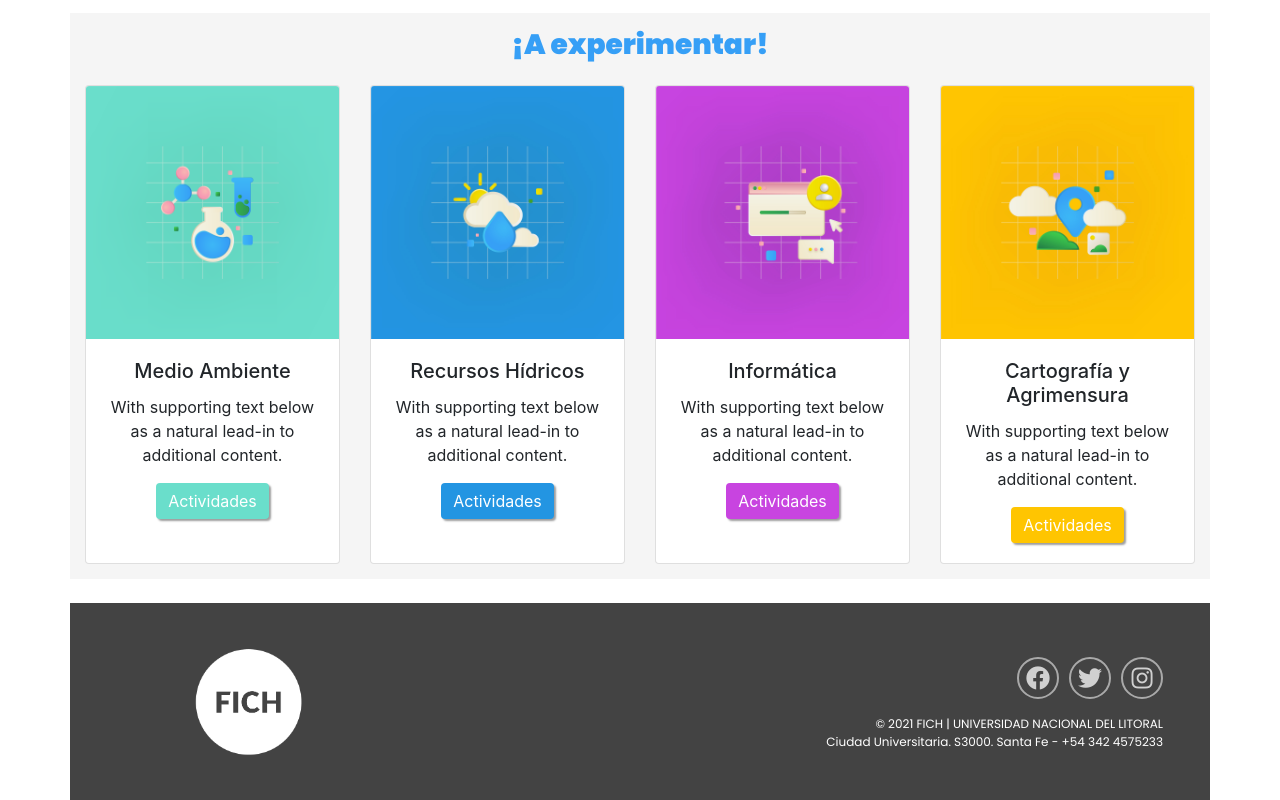
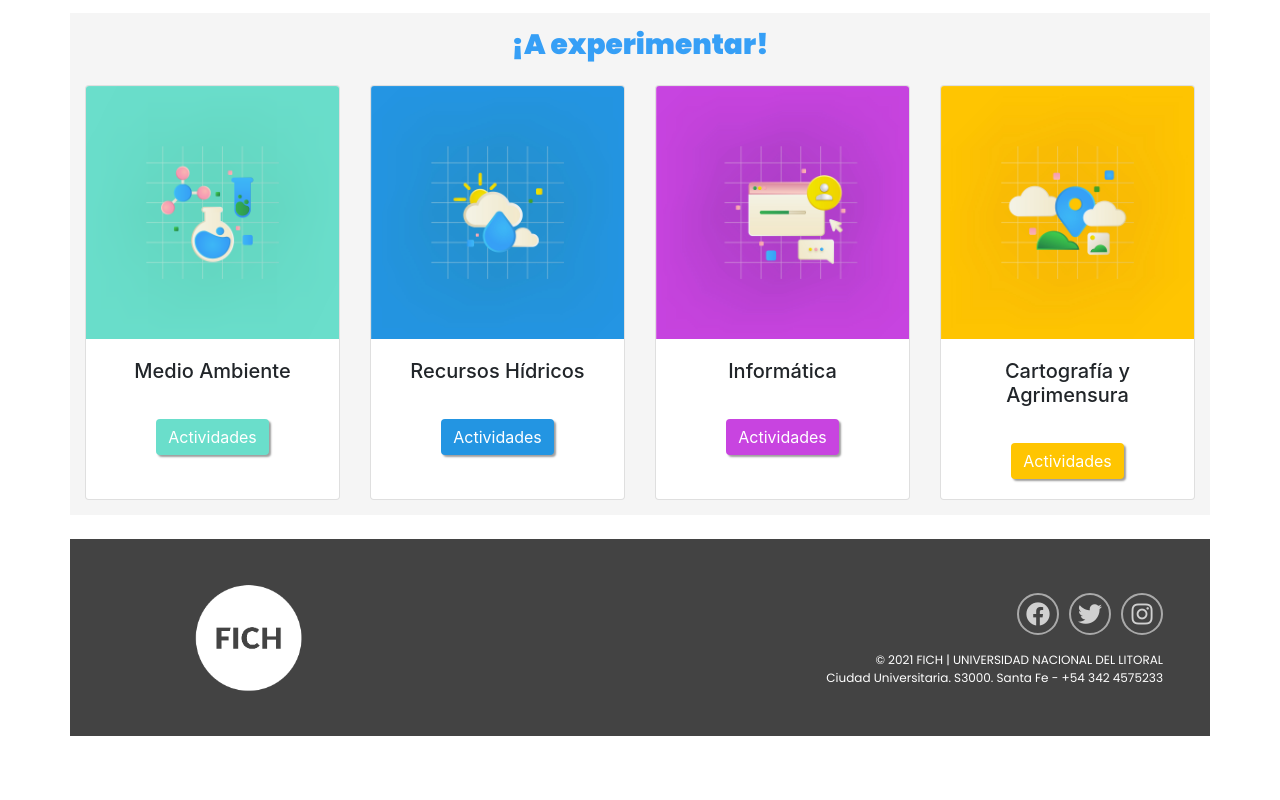
Before and after one commit to lei77o/science_week_2021, an Angular app: page /home in a window 1280 px wide. Shown: the part 1794-2594 px from the top of the page. After the commit the page ends 2530 px from the top, so only its background shows below. Built offline with nearby package versions, Linux system fonts and the light colour scheme.

Commit message:
removed card titles

```diff
--- a/src/app/components/carousel/carousel.component.html
+++ b/src/app/components/carousel/carousel.component.html
@@ -5,7 +5,7 @@
         <img src="./assets/images/ambiental.png" class="card-img-top">
         <div class="card-body">
           <h5 class="card-title">Medio Ambiente</h5>
-          <p class="card-text">With supporting text below as a natural lead-in to additional content.</p>
+          <br>
           <a href="ambiental" class="btn btn-primary button-shadow" style="background: #6ADECB; border: none;">Actividades</a>
         </div>
       </div>
@@ -16,7 +16,7 @@
         <img src="./assets/images/hidricos.jpg" class="card-img-top" alt="...">
         <div class="card-body">
           <h5 class="card-title">Recursos Hídricos</h5>
-          <p class="card-text">With supporting text below as a natural lead-in to additional content.</p>
+          <br>
           <a href="hidricas" class="btn btn-primary button-shadow" style="background:#2395E2; border: none;">Actividades</a>
         </div>
       </div>
@@ -27,7 +27,7 @@
         <img src="./assets/images/informàtica.jpg" class="card-img-top" alt="...">
         <div class="card-body">
         <h5 class="card-title">Informática</h5>
-        <p class="card-text">With supporting text below as a natural lead-in to additional content.</p>
+        <br>
         <a href="informatica" class="btn btn-primary button-shadow" style="background: #C844E0; border: none;">Actividades</a>
         </div>
     </div>
@@ -38,7 +38,7 @@
         <img src="./assets/images/cartografia-agrimensura.jpg" class="card-img-top" alt="...">
         <div class="card-body">
         <h5 class="card-title">Cartografía y Agrimensura</h5>
-        <p class="card-text">With supporting text below as a natural lead-in to additional content.</p>
+        <br>
         <a href="agrimensura" class="btn btn-primary button-shadow" style="background: #FFC501; border: none;"> Actividades</a>
         </div>
     </div>
--- a/src/app/components/sections/agrimensura/agrimensura.component.html
+++ b/src/app/components/sections/agrimensura/agrimensura.component.html
@@ -42,7 +42,7 @@
             <p> {{activitySelected?.texto1}}</p>
         </div>
         <div *ngIf="activitySelected?.texto2 != null">
-            <h4 class="text-title-area" style="color:#FFC501;">Objetivos</h4>
+            <h4 class="text-title-area" style="color:#434343;">Objetivos</h4>
             <p> {{activitySelected?.texto2}}</p>
         </div>
     </div>
--- a/src/app/components/sections/ambiental/ambiental.component.html
+++ b/src/app/components/sections/ambiental/ambiental.component.html
@@ -39,7 +39,7 @@
             <p> {{activitySelected?.texto1}}</p>
         </div>
         <div *ngIf="activitySelected?.texto2 != null">
-            <h4 class="text-title-area" style="color:#00ACC1;">Objetivos</h4>
+            <h4 class="text-title-area" style="color:#434343;">Objetivos</h4>
             <p> {{activitySelected?.texto2}}</p>
         </div>
     </div>
--- a/src/app/components/sections/hidrologia/hidrologia.component.html
+++ b/src/app/components/sections/hidrologia/hidrologia.component.html
@@ -29,7 +29,7 @@
     <br>
     <div class="col-12 text-any text-center" style="padding-right: 2rem; padding-left: 2rem;">
         <div *ngIf="activitySelected?.texto1 != null">
-            <h4 class="text-title-area" style="color:#2395E2;">{{activitySelected?.titulo1}}</h4>
+            <h4 class="text-title-area" style="color:#434343;">{{activitySelected?.titulo1}}</h4>
             <p> {{activitySelected?.texto1}}</p>
         </div>
         <div *ngIf="activitySelected?.texto2 != null">
--- a/src/app/components/sections/informatica/informatica.component.html
+++ b/src/app/components/sections/informatica/informatica.component.html
@@ -35,7 +35,7 @@
                 <p> {{activitySelected?.texto1}}</p>
             </div>
             <div *ngIf="activitySelected?.texto2 != null">
-                <h4 class="text-title-area" style="color:#eefbfd;">Objetivos</h4>
+                <h4 class="text-title-area" style="color:#434343;">Objetivos</h4>
                 <p> {{activitySelected?.texto2}}</p>
             </div>
         </div>
```
